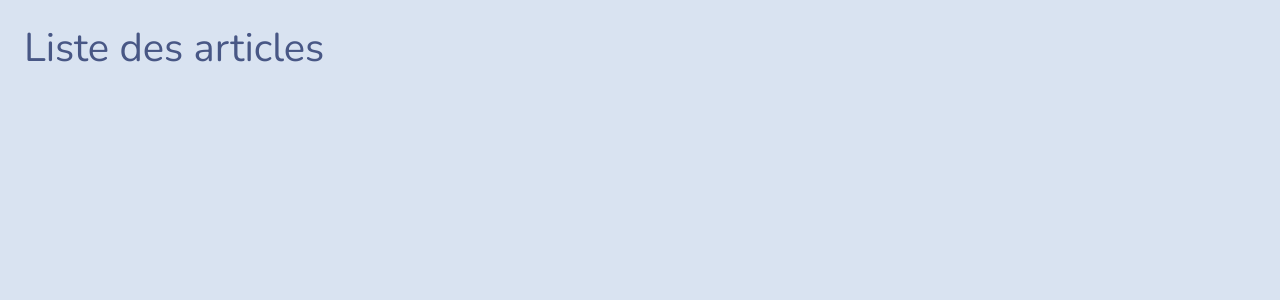
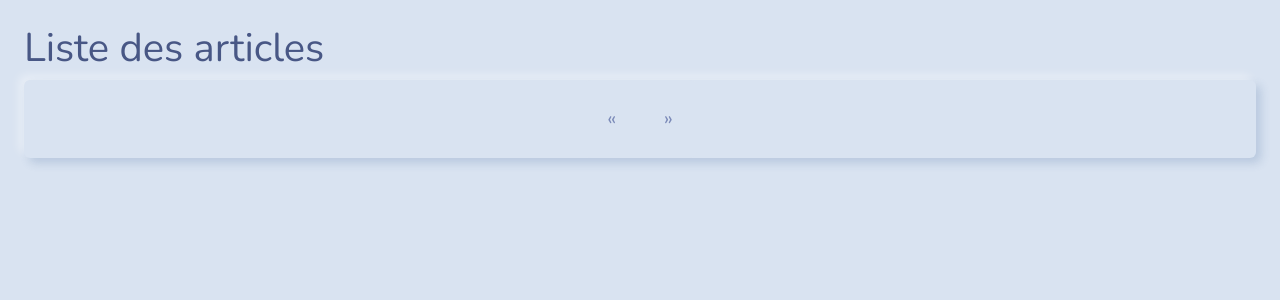
Before and after one commit to DuboisCecile/decalog-test, a PHP site: page / in a window 1280 px wide. Shown: the top 300 px of the page. Run offline with PHP 8.4, Linux system fonts and the light colour scheme; data that the repository does not hold is empty; some libraries are stand-ins or nearby versions.

Commit message:
Added .htaccess file for redirections + added start and end button for pagination (10 elements by page)

```diff
--- a/index.php
+++ b/index.php
@@ -16,6 +16,7 @@ $loader = new \Twig\Loader\FilesystemLoader('./templates');
 $twig = new \Twig\Environment($loader, [
     'cache' => false,
 ]);
+$twig->addGlobal("folder", $folder);
 
 // routing
 $router = new AltoRouter();
@@ -24,7 +25,12 @@ $router->setBasePath($folder);
 $router->map('GET', '/', function() use($twig, $docs) {
     echo $twig->render('home.twig', ['docs' => array_slice($docs, 0, 10), 'pageQuantity' => count($docs) / 10, 'page' => 1]);
 });
-
+$router->map('GET', '/home', function() use($twig, $docs) {
+    echo $twig->render('home.twig', ['docs' => array_slice($docs, 0, 10), 'pageQuantity' => count($docs) / 10, 'page' => 1]);
+    });
+$router->map('GET', '/home/[i:page]', function($page) use($twig, $docs) {
+    echo $twig->render('home.twig', ['docs' => array_slice($docs, ($page -1) * 10, 10), 'pageQuantity' => count($docs) / 10, 'page' => $page]);
+});
 
 $match = $router->match();
 
--- a/templates/home.twig
+++ b/templates/home.twig
@@ -38,5 +38,15 @@
 		{% set minPage = page - 2 >= 1 ? page - 2 : 1 %}
 		{% set maxPage = page + 2 <= pageQuantity ? page + 2 : pageQuantity %}
 
+		<ul class="pagination pagination-lg">
+			<li class="page-item">
+				<a class="page-link" href={{folder ~ "/home/1"}}>&laquo;</a>
+			</li>
+			<li class="page-item">
+				<a class="page-link" href={{folder ~ "/home/" ~ pageQuantity}}>&raquo;</a>
+			</li>
+
+		</ul>
+
 	</div>
 {% endblock content %}
```
Also changed, not shown: .htaccess (added).
